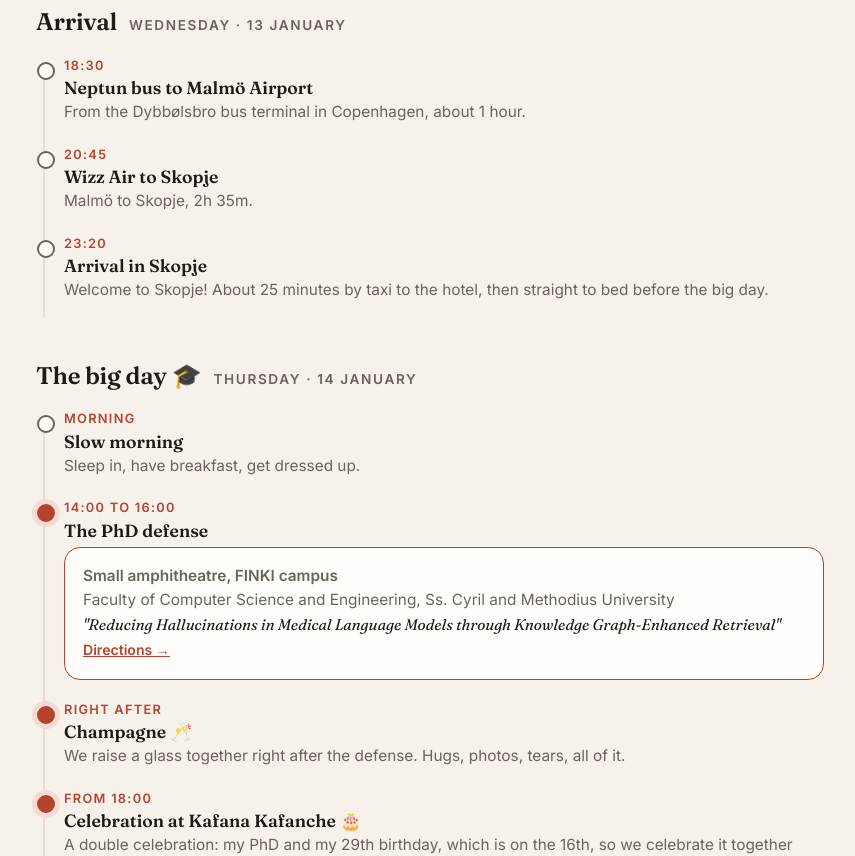
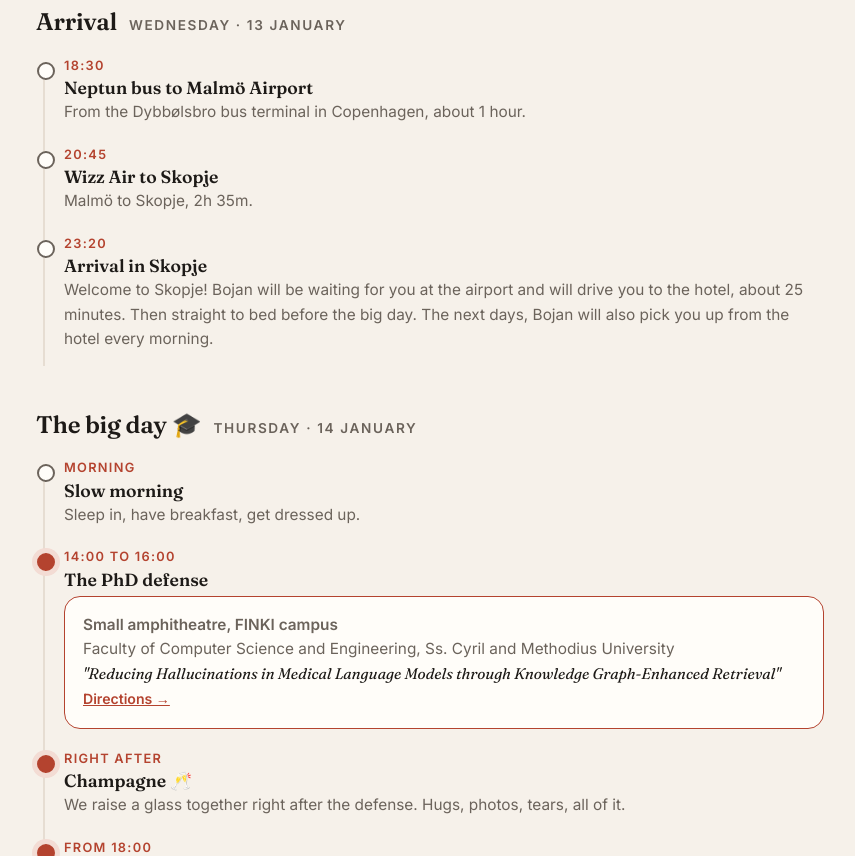
Before and after one commit to dobrevajovana/phd-invitation, a plain HTML site: page index.html in a window 1280 px wide. Shown: the part 1692-2548 px from the top of the page, without its empty margins (210-1065 px from the left). Drawn offline with Linux system fonts and the light colour scheme.

Commit message:
Bojan airport pickup and morning rides
Co-Authored-By: Claude Opus 5.5 <noreply@anthropic.com>

```diff
--- a/index.html
+++ b/index.html
@@ -225,7 +225,7 @@
         <li><div class="t">20:45</div><h4>Wizz Air to Skopje</h4>
           <p>Malmö to Skopje, 2h 35m.</p></li>
         <li><div class="t">23:20</div><h4>Arrival in Skopje</h4>
-          <p>Welcome to Skopje! About 25 minutes by taxi to the hotel, then straight to bed before the big day.</p></li>
+          <p>Welcome to Skopje! Bojan will be waiting for you at the airport and will drive you to the hotel, about 25 minutes. Then straight to bed before the big day. The next days, Bojan will also pick you up from the hotel every morning.</p></li>
       </ol>
     </div>
 
```
